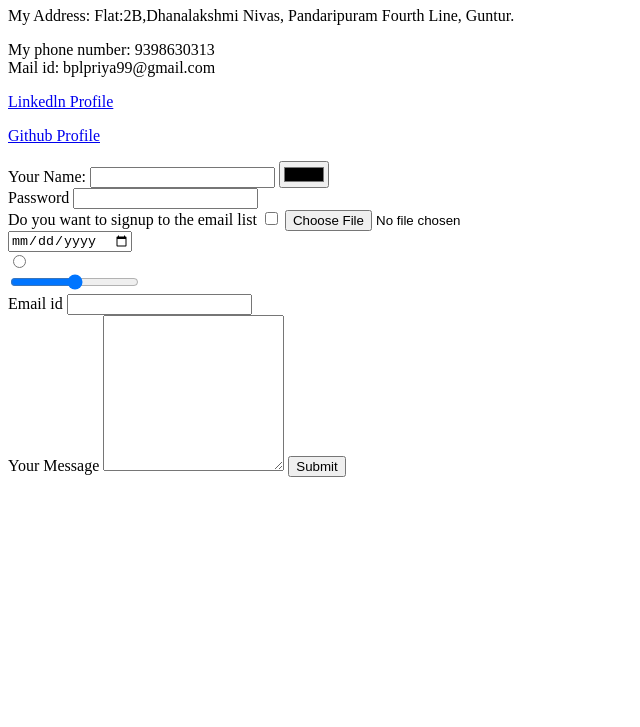
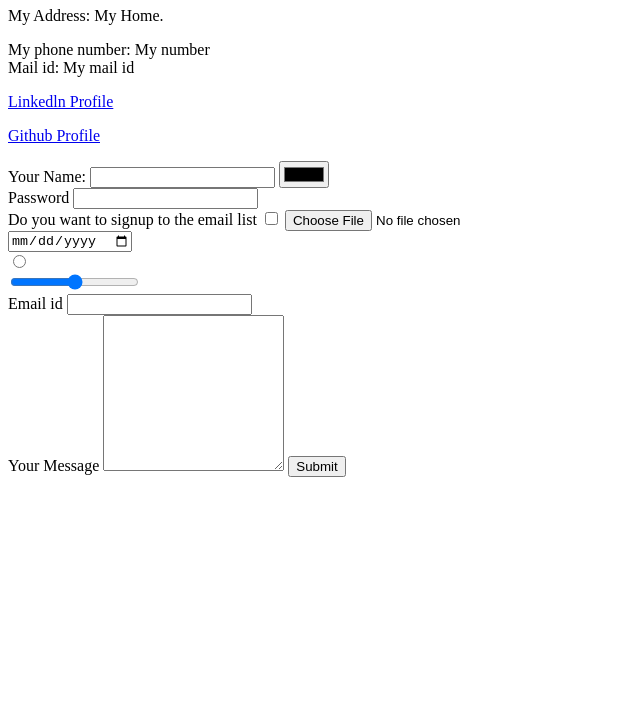
Before and after one commit to bplpriya/cv, a plain HTML site: page Contact-me.html in a window 1280 px wide. Shown: the part 73-800 px from the top of the page, without its empty margins (0-640 px from the left). Drawn offline with Linux system fonts and the light colour scheme.

Commit message:
Update Contact-me.html

```diff
--- a/Contact-me.html
+++ b/Contact-me.html
@@ -7,12 +7,12 @@
   <body>
     <h1>My Contact Details</h1>
     <p>
-      My Address: Flat:2B,Dhanalakshmi Nivas, Pandaripuram Fourth Line, Guntur.
+      My Address: My Home.
     </p>
     <p>
-      My phone number: 9398630313
+      My phone number: My number
       <br>
-      Mail id: bplpriya99@gmail.com
+      Mail id: My mail id
     </p>
     <p>
       <a href="https://www.linkedin.com/in/priya-koppuravuri-23474624a" target="_blank"> Linkedln Profile </a>
```
